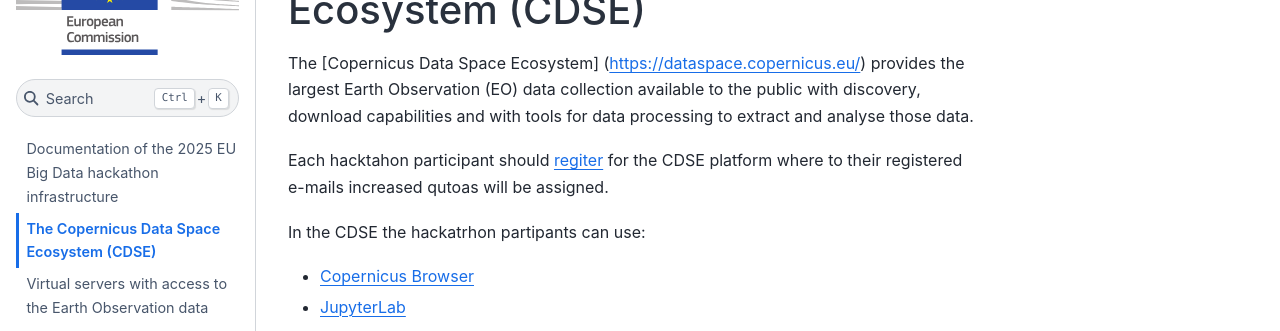
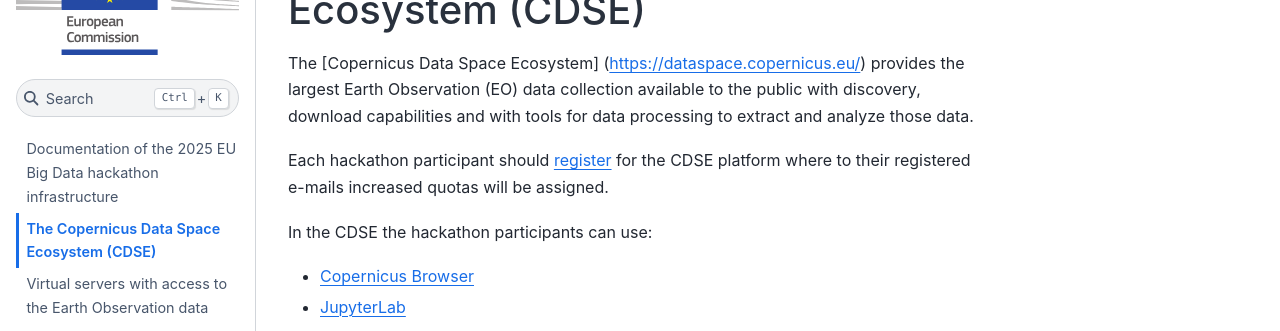
Before and after one commit to eurostat/eubd2025_docs, a Jupyter Book: the page built from CDSE.md, in a window 1280 px wide. Shown: the part 131-462 px from the top of the page. Built offline with Jupyter Book 1.0.4 settings and Sphinx 7.4.7 and the Sphinx Book theme 1.1.4, drawn with Linux system fonts in a browser that asks for light colours.

Commit message:
spellcheck

```diff
--- a/CDSE.md
+++ b/CDSE.md
@@ -1,10 +1,10 @@
 # The Copernicus Data Space Ecosystem (CDSE)
 
-The [Copernicus Data Space Ecosystem] (https://dataspace.copernicus.eu/) provides the largest Earth Observation (EO) data collection available to the public with discovery, download capabilities and with tools for data processing to extract and analyse those data.
+The [Copernicus Data Space Ecosystem] (https://dataspace.copernicus.eu/) provides the largest Earth Observation (EO) data collection available to the public with discovery, download capabilities and with tools for data processing to extract and analyze those data.
 
-Each hacktahon participant should [regiter](https://identity.dataspace.copernicus.eu/auth/realms/CDSE/protocol/openid-connect/auth?client_id=cdse-public&response_type=code&scope=openid&redirect_uri=https%3A//dataspace.copernicus.eu/account/confirmed/1) for the CDSE platform where to their registered e-mails increased qutoas will be assigned.
+Each hackathon participant should [register](https://identity.dataspace.copernicus.eu/auth/realms/CDSE/protocol/openid-connect/auth?client_id=cdse-public&response_type=code&scope=openid&redirect_uri=https%3A//dataspace.copernicus.eu/account/confirmed/1) for the CDSE platform where to their registered e-mails increased quotas will be assigned.
 
-In the CDSE the hackatrhon partipants can use:
+In the CDSE the hackathon participants can use:
  - [Copernicus Browser](https://browser.dataspace.copernicus.eu/)
  - [JupyterLab](https://jupyterhub.dataspace.copernicus.eu/)
  - [Data workspace](https://dataspace.copernicus.eu/workspace)
```
